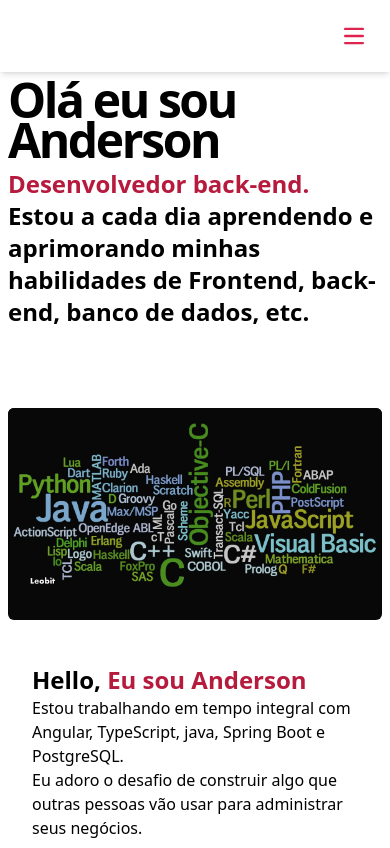
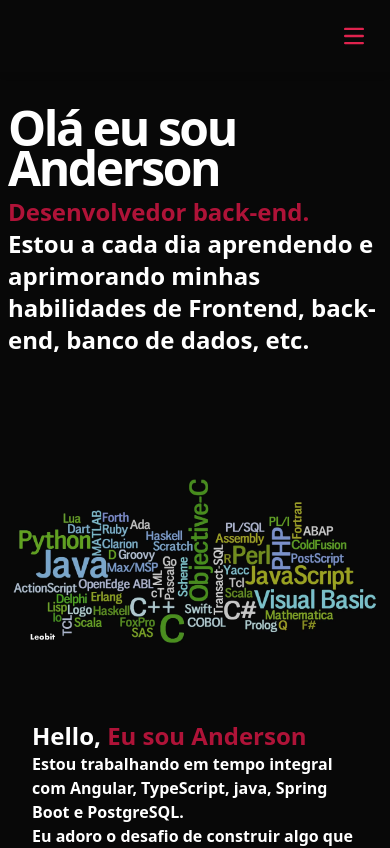
Before and after one commit to andersongomes001/andersongomes001, an Angular app: page / in a window 390 px wide. Shown: the top 848 px of the page. Built offline with nearby package versions, Linux system fonts and the light colour scheme.

Commit message:
background color black

```diff
--- a/src/app/features/about/about.component.html
+++ b/src/app/features/about/about.component.html
@@ -1,16 +1,16 @@
-<section class="max-w-4xl mx-auto px-2 sm:px-6 lg:px-4 pt-20 h-fit min-h-screen">
+<section class="max-w-4xl mx-auto px-2 sm:px-6 lg:px-4 pt-20 h-fit min-h-96 font-bold">
   <div class="grid grid-cols-1 md:grid-cols-2 gap-5">
     <div
-      class="col-span-2 md:col-span-1 bg-[#080808] rounded-md  transition-transform duration-300 hover:scale-110"
+      class="col-span-2 md:col-span-1 rounded-md  transition-transform duration-300 hover:scale-110"
     >
       <img
         src="images/Facebook-Linkedin-image-template-3.jpg.webp"
         class="rounded-md mb-4 object-contain w-full h-auto"
-        alt="Imagem de exemplo"
+        alt="Programing languages image"
       />
     </div>
     <div class="m-6 col-span-2 md:col-span-1">
-      <h3 class="font-bold text-2xl leading-8">Hello,  <span class="font-bold text-2xl leading-8 text-[var(--color-dark)]">Eu sou Anderson</span></h3>
+      <h3 class="font-bold text-2xl leading-8">Hello,  <span class="font-bold text-2xl leading-8 text-[var(--color-dark)] hover:underline">Eu sou Anderson</span></h3>
 
       <p>
         Estou trabalhando em tempo integral com Angular, TypeScript, java, Spring Boot e PostgreSQL.
--- a/src/app/features/contact/contact.component.html
+++ b/src/app/features/contact/contact.component.html
@@ -1,18 +1,18 @@
 <section
-  class="max-w-4xl mx-auto px-2 sm:px-6 lg:px-4 pt-20 h-fit min-h-screen"
+  class="max-w-4xl mx-auto px-2 sm:px-6 lg:px-4 pt-20 h-fit min-h-96"
 >
   <div class="md:w-[512px] h-auto justify-self-center">
     <h1 class="font-bold text-5xl leading-10 tracking-tighter mb-2">
       Quer falar comigo?
     </h1>
     <p>
-      Você pode entrar em contato pelo formulário abaixo ou pelo <span class="text-[var(--color-dark)]">contato&#64;andersongomes.dev.br</span>
+      Você pode entrar em contato pelo formulário abaixo ou pelo e-mail <span class="text-[var(--color-dark)]">contato&#64;andersongomes.dev.br</span>
     </p>
     <form (submit)="sendEmail($event)">
       <div class="relative mt-4">
         <label
           for="from_name"
-          class="absolute text-sm text-gray-500 bg-white px-1 left-2 -top-2 z-10"
+          class="absolute text-sm text-[var(--color-text)] bg-[var(--color-brackground)] px-1 left-2 -top-2 z-10"
         >
           Nome
         </label>
@@ -21,13 +21,13 @@
           name="from_name"
           type="text"
           placeholder=" "
-          class="block w-full px-2.5 py-3 text-sm text-gray-900 bg-transparent border border-gray-300 rounded-lg focus:outline-none focus:border-blue-600"
+          class="block w-full px-2.5 py-3 text-sm bg-transparent border border-[var(--color-dark)] rounded-lg focus:outline-none focus:"
         />
       </div>
       <div class="relative mt-4">
         <label
           for="from_email"
-          class="absolute text-sm text-gray-500 bg-white px-1 left-2 -top-2 z-10"
+          class="absolute text-sm text-[var(--color-text)] bg-[var(--color-brackground)] px-1 left-2 -top-2 z-10"
         >
           Email
         </label>
@@ -36,13 +36,13 @@
           type="email"
           name="from_email"
           placeholder=" "
-          class="block w-full px-2.5 py-3 text-sm text-gray-900 bg-transparent border border-gray-300 rounded-lg focus:outline-none focus:border-blue-600"
+          class="block w-full px-2.5 py-3 text-sm bg-transparent border border-[var(--color-dark)] rounded-lg focus:outline-none"
         />
       </div>
       <div class="relative mt-4">
         <label
           for="message"
-          class="absolute text-sm text-gray-500 bg-white px-1 left-2 -top-2 z-10"
+          class="absolute text-sm text-[var(--color-text)] bg-[var(--color-brackground)] px-1 left-2 -top-2 z-10"
         >
         Mensagem
         </label>
@@ -50,7 +50,7 @@
           id="message"
           name="message"
           placeholder=" "
-          class="block w-full px-2.5 py-3 text-sm text-gray-900 bg-transparent border border-gray-300 rounded-lg focus:outline-none focus:border-blue-600"
+          class="block w-full px-2.5 py-3 text-sm bg-transparent border border-[var(--color-dark)] rounded-lg focus:outline-none"
         ></textarea>
       </div>
       <div class="relative mt-4">
--- a/src/app/features/home/home.component.html
+++ b/src/app/features/home/home.component.html
@@ -1,12 +1,12 @@
 <section
-  class="flex justify-center items-center mx-auto max-w-full px-2 pt-20 h-fit md:h-screen"
+  class="flex justify-center items-center mx-auto max-w-full px-2 pt-20 h-fit  min-h-96"
 >
   <div class="w-[512px] h-auto justify-self-center">
     <h1 class="font-bold text-5xl leading-10 tracking-tighter mb-2">
       Olá eu sou Anderson
     </h1>
     <p class="font-bold text-2xl leading-8">
-      <span class="text-[var(--color-dark)]">Desenvolvedor back-end.</span>
+      <span class="text-[var(--color-dark)] hover:underline">Desenvolvedor back-end.</span>
       <br />
       Estou a cada dia aprendendo e aprimorando minhas habilidades de Frontend,
       back-end, banco de dados, etc.
--- a/src/app/features/portifolio/portifolio.component.html
+++ b/src/app/features/portifolio/portifolio.component.html
@@ -1,4 +1,4 @@
-<section class="max-w-4xl mx-auto px-2 sm:px-6 lg:px-4 pt-20 h-fit min-h-screen">
+<section class="max-w-4xl mx-auto px-2 sm:px-6 lg:px-4 pt-20 h-fit min-h-96 font-bold">
   <h1 class="font-bold text-5xl leading-10 tracking-tighter mb-8">
     Portfólio
   </h1>
--- a/src/app/shared/components/footer/footer.component.html
+++ b/src/app/shared/components/footer/footer.component.html
@@ -1,5 +1,5 @@
 <footer
-  class="flex justify-center items-center mx-auto max-w-4xl px-2 sm:px-6 lg:px-4 py-4 text-[var(--color-light)]"
+  class="flex justify-center items-center mx-auto max-w-4xl px-2 sm:px-6 lg:px-4 py-4 text-[var(--color-dark)]"
 >
   <p>
     Copyright © {{ year }}. Developed by <a href="#">Anderson Gomes</a>
--- a/src/app/shared/components/header/header.component.html
+++ b/src/app/shared/components/header/header.component.html
@@ -1,4 +1,4 @@
-<nav class="fixed top-0 z-10 w-full bg-white shadow-md">
+<nav class="fixed top-0 z-10 w-full shadow-md bg-[var(--color-brackground)]">
   <div
     class="max-w-screen-xl flex flex-wrap items-center justify-end mx-auto p-4"
   >
@@ -28,7 +28,7 @@
     </button>
     <div class="hidden w-full md:block md:w-auto" id="navbar-default">
       <ul
-        class="font-medium flex flex-col p-4 md:p-0 mt-4 border border-gray-100 rounded-lg bg-gray-50 md:flex-row md:space-x-8 rtl:space-x-reverse md:mt-0 md:border-0 md:bg-white dark:bg-gray-800 md:dark:bg-gray-900 dark:border-gray-700"
+        class="font-medium flex flex-col p-4 md:p-0 mt-4 border border-gray-100 rounded-lg md:flex-row md:space-x-8 rtl:space-x-reverse md:mt-0 md:border-0 dark:border-gray-700"
       >
         <li>
           <a
--- a/src/index.html
+++ b/src/index.html
@@ -8,7 +8,7 @@
   <meta name="description" content="Anderson Gomes portfólio.">
   <link rel="icon" type="image/x-icon" href="favicon.ico">
 </head>
-<body>
+<body class="bg-[var(--color-brackground)] text-[var(--color-text)] font-bold">
   <app-root></app-root>
 </body>
 </html>
--- a/src/styles.css
+++ b/src/styles.css
@@ -3,8 +3,11 @@
 @tailwind utilities;
 
 :root {
-    --color-brackground: #e0e0e0;
+    /*--color-brackground: #e0e0e0;*/
+    --color-brackground: #080808;
+    --color-text: white;
     --color-primary: #E0234E;
-    --color-dark: #B61A3D;
+    /*--color-dark: #B61A3D;*/
+    --color-dark: #AF1338;
     --color-light: #E65073;
 }
```
